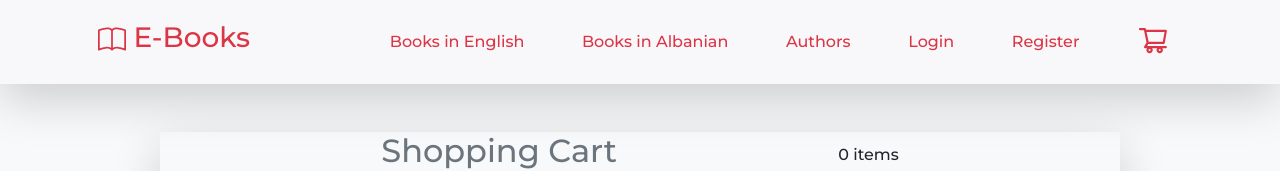
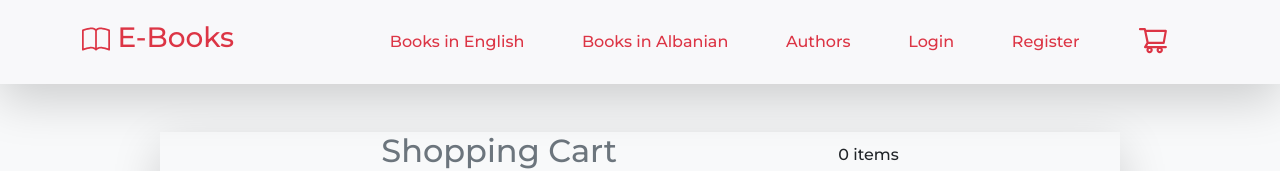
Before and after one commit to Edonisgashi/My_App, a React (Create React App) app in the folder my_app/: page /#/cart in a window 1280 px wide. Shown: the top 171 px of the page. Built offline with nearby package versions, Linux system fonts and the light colour scheme; a web font is replaced by a local one.

Commit message:
adding some styles

```diff
--- a/my_app/src/components/Header.js
+++ b/my_app/src/components/Header.js
@@ -41,7 +41,7 @@ const Header = ({ cartLength }) => {
       className="bg-opacity-75 sticky-top shadow-lg p-3 header"
     >
       <Container>
-        <Link to="/" className="navbar-brand text-danger mx-3">
+        <Link to="/" className="navbar-brand text-danger">
           <h3>
             <BsBook /> E-Books
           </h3>
```
